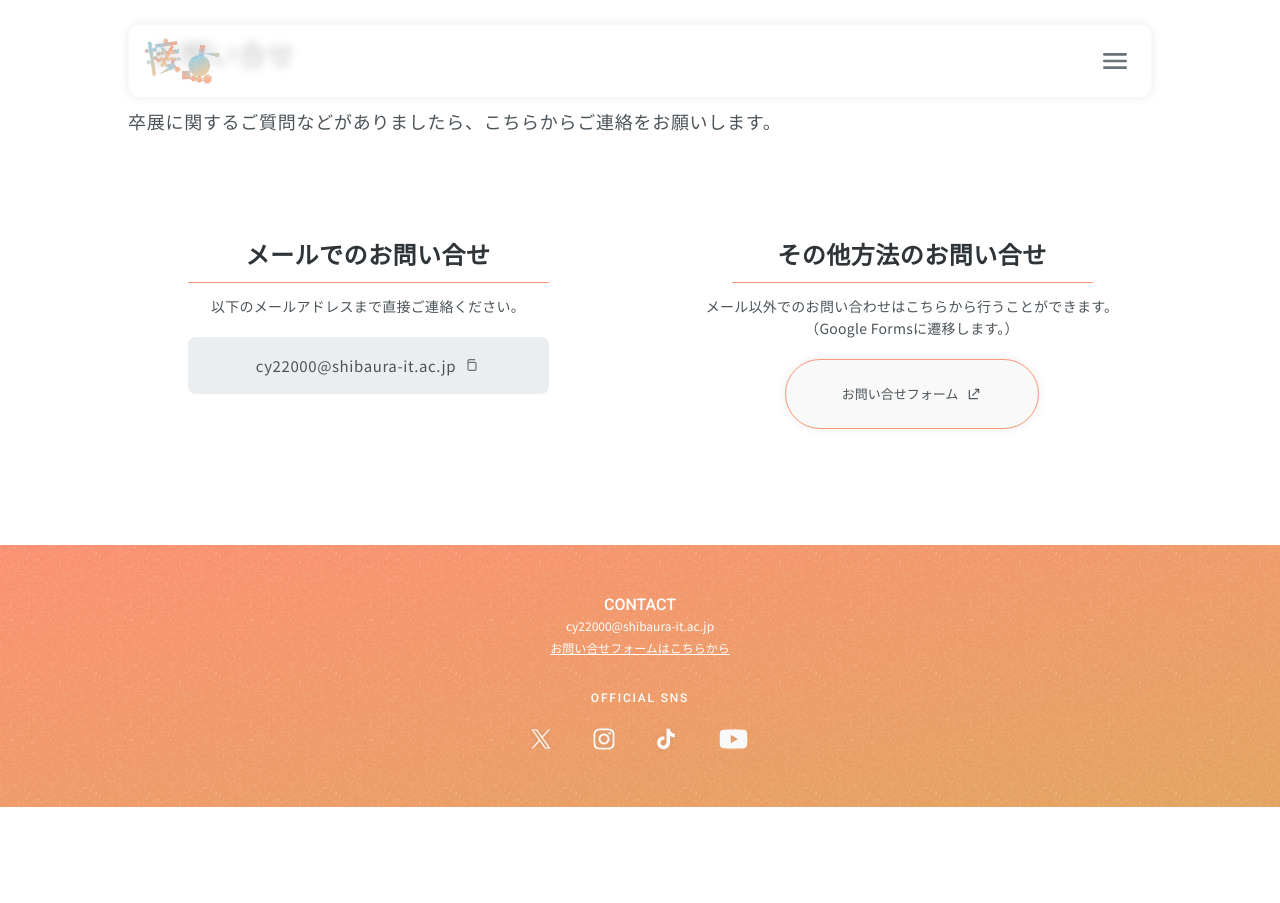
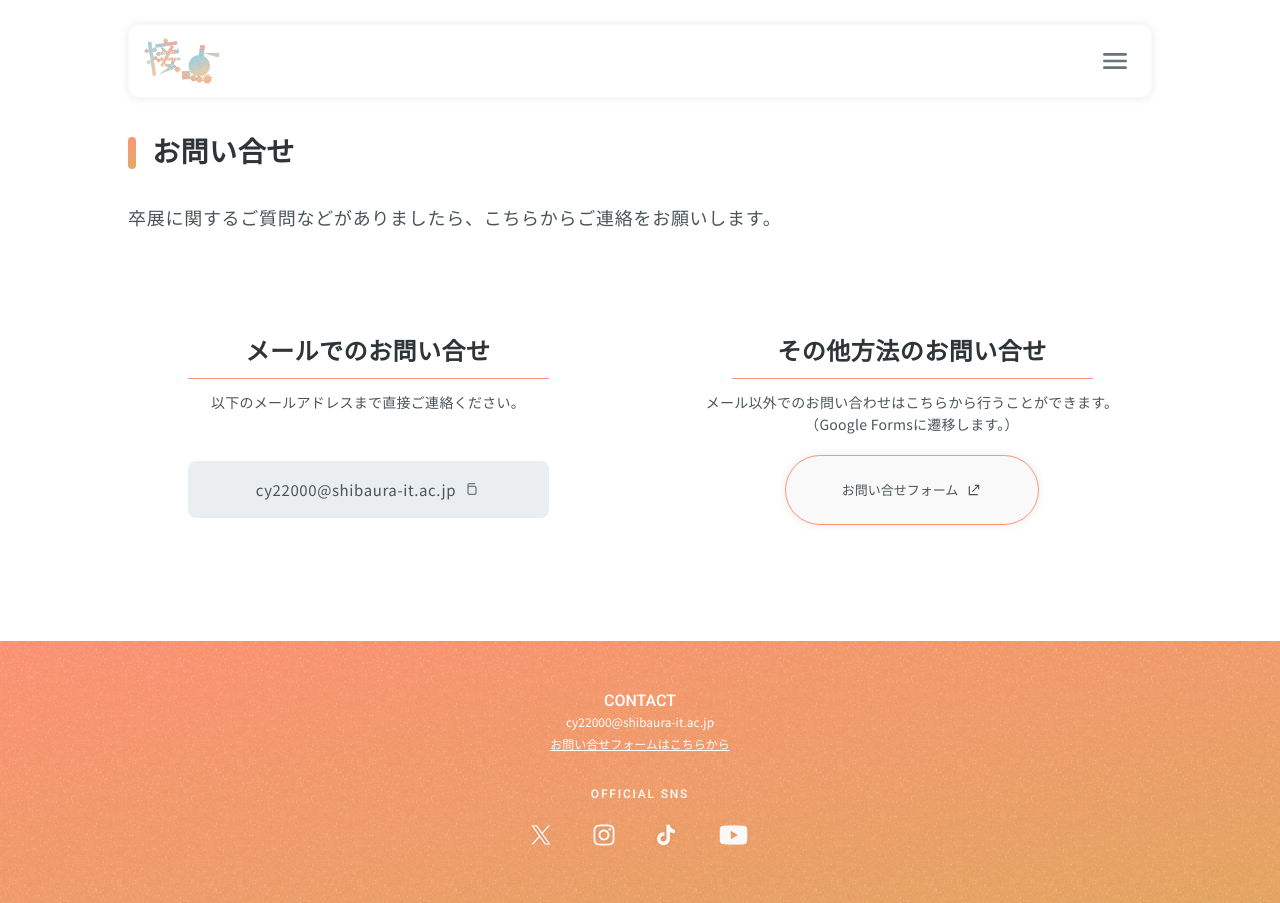
Before and after one commit to perl-0815/sit-desgin-expo2026, a Next.js app: page /contact in a window 1280 px wide. Before the commit the page ends 807 px from the top, so only its background shows below. Built offline with nearby package versions, Linux system fonts and the light colour scheme; a web font is replaced by a local one.

Commit message:
一旦全ページ調整完了

```diff
--- a/app/TopPageClient.tsx
+++ b/app/TopPageClient.tsx
@@ -117,7 +117,8 @@ export default function TopPageClient({
   const mobileNextItem = visiblePreviewItems[mobileNextIndex]
   return (
     // 画面が短いときでもフッターが下端に揃うよう、最小高さを確保します。
-    <div className="mx-auto flex min-h-screen w-full max-w-[393px] flex-col bg-[#F9F9F9] md:max-w-[1280px]">
+    // モバイルは横幅いっぱいに広げるため、最大幅の制限はmd以上に限定します。
+    <div className="mx-auto flex min-h-screen w-full flex-col bg-[#F9F9F9] md:max-w-[1280px]">
       {/* デスクトップは横幅のみ広げ、シングルカラムの構成は維持します。 */}
       {/* 全ページ共通のヘッダーを配置し、スクロール中も固定表示します。 */}
       <GlobalHeader activeId="top" />
--- a/app/career/CareerClient.tsx
+++ b/app/career/CareerClient.tsx
@@ -273,7 +273,8 @@ export default function CareerClient() {
 
   return (
     // 短いページでもフッター下に余白が出ないように、最小高さを設定します。
-    <div className="mx-auto flex min-h-screen w-full max-w-[393px] flex-col bg-[#F9F9F9] text-[#2E3437] md:max-w-[1200px] lg:max-w-[1280px]">
+    // モバイルは画面幅いっぱいに広げるため、最大幅の制限はmd以上に限定します。
+    <div className="mx-auto flex min-h-screen w-full flex-col bg-[#F9F9F9] text-[#2E3437] md:max-w-[1200px] lg:max-w-[1280px]">
       {/* デスクトップは横幅のみ広げ、シングルカラムの構成は維持します。 */}
       {/* 全ページ共通のヘッダーを配置し、スクロール中も固定表示します。 */}
       <GlobalHeader activeId="career" />
--- a/app/components/GlobalHeader.tsx
+++ b/app/components/GlobalHeader.tsx
@@ -53,8 +53,8 @@ export default function GlobalHeader({
           className ?? ""
         }`.trim()}
       >
-        {/* モバイル版のヘッダー高さを少し詰め、全ページで縦幅を抑えます。 */}
-        <div className="w-full max-w-[393px] px-4 pt-2 pointer-events-auto md:max-w-[1280px] md:px-[128px] md:pt-[24px]">
+        {/* モバイルは画面幅いっぱいに広げるため、最大幅の制限はmd以上に限定します。 */}
+        <div className="w-full px-4 pt-2 pointer-events-auto md:max-w-[1280px] md:px-[128px] md:pt-[24px]">
           <div className="flex items-center justify-between rounded-[12px] border border-[#F9F9F9] bg-white/80 px-3 py-1.5 shadow-[0_0_8px_rgba(106,115,120,0.15)] backdrop-blur-[4px] md:py-2">
             <Link
               href="/"
--- a/app/contact/ContactClient.tsx
+++ b/app/contact/ContactClient.tsx
@@ -69,15 +69,19 @@ export default function ContactClient() {
 
   return (
     // フッターが下端に揃うように、ページ全体の最小高さを確保します。
-    <div className="mx-auto flex min-h-screen w-full max-w-[393px] flex-col bg-white md:max-w-[1200px] lg:max-w-[1280px]">
+    // モバイルは画面幅いっぱいに広げるため、最大幅の制限はmd以上に限定します。
+    <div className="mx-auto flex min-h-screen w-full flex-col bg-white md:max-w-[1200px] lg:max-w-[1280px]">
       {/* デスクトップは横幅のみ広げ、シングルカラムの構成は維持します。 */}
       {/* 全ページ共通のヘッダーを配置し、スクロール中も固定表示します。 */}
       <GlobalHeader activeId="contact" />
 
+      {/* 固定ヘッダーとコンテンツが重ならないよう、他ページと同じ上余白を確保します。 */}
+      <div className="pt-[84px] md:pt-[96px]">
       {/* 見出し行は左のグラデーションバーと右上メニューでFigma構成を再現します。 */}
       <div className="flex items-center justify-between px-4 pt-6 md:px-[128px] md:pt-[36px] md:pb-3">
         <div className="flex items-center gap-3 md:gap-4">
-          <span className="h-6 w-2 rounded-[4px] from-[#FB9678] to-[#E5A967] md:h-8" />
+          {/* 研究ページと同様に、左のオレンジバーは縦グラデーションで表現します。 */}
+          <span className="h-6 w-2 rounded-[4px] bg-gradient-to-b from-[#FB9678] to-[#E5A967] md:h-8" />
           <h1 className="text-[24px] font-extrabold tracking-[0.04em] text-[#2E3437] [font-family:var(--font-shippori-mincho-b1),'Hiragino_Mincho_ProN',serif] md:text-[28px] md:tracking-[0.02em]">
             お問い合せ
           </h1>
@@ -105,7 +109,8 @@ export default function ContactClient() {
           <p className="mt-2 text-[12px] leading-[1.6] tracking-[0.02em] text-[#4B5459] md:mt-3 md:text-center md:text-[14px]">
             以下のメールアドレスまで直接ご連絡ください。
           </p>
-          <div className="mt-3 md:mt-5 md:pb-[20px]">
+          {/* デスクトップ版ではコピー欄の前に少し余白を足して視線の抜けを作ります。 */}
+          <div className="mt-3 md:mt-12 md:pb-[20px]">
             <button
               type="button"
               onClick={handleCopyEmail}
@@ -183,6 +188,7 @@ export default function ContactClient() {
           </div>
         </section>
       </div>
+      </div>
 
       {/* トーストはページ全体で使えるよう最下部に固定します。 */}
       <div
--- a/app/dev-auth/page.tsx
+++ b/app/dev-auth/page.tsx
@@ -21,7 +21,8 @@ const DevAuthPage = ({ searchParams }: DevAuthPageProps) => {
 
   return (
     <main className="min-h-screen bg-white text-gray-900">
-      <div className="mx-auto flex min-h-screen w-full max-w-xl flex-col justify-center px-6 py-12">
+      {/* モバイルは画面幅いっぱいに広げるため、最大幅の制限はmd以上に限定します。 */}
+      <div className="mx-auto flex min-h-screen w-full flex-col justify-center px-6 py-12 md:max-w-xl">
         <h1 className="text-2xl font-semibold">開発用アクセス認証</h1>
         <p className="mt-3 text-sm text-gray-600">
           デザイナー確認用の簡易認証です。開発フラグが有効な場合のみ入力が必要です。
--- a/app/events/EventsClient.tsx
+++ b/app/events/EventsClient.tsx
@@ -10,7 +10,8 @@ export default function EventsClient() {
     // ページ全体は淡いグレーを敷き、白背景のギャップを目立たせないようにします。
     <div className="min-h-screen bg-[#F9F9F9]">
       {/* 研究・作品紹介ページに合わせて、外側の最大幅と中央寄せを統一します。 */}
-      <div className="relative mx-auto flex min-h-screen w-full max-w-[393px] flex-col bg-[#F9F9F9] md:max-w-[1280px]">
+      {/* モバイルは画面幅いっぱいに広げるため、最大幅の制限はmd以上に限定します。 */}
+      <div className="relative mx-auto flex min-h-screen w-full flex-col bg-[#F9F9F9] md:max-w-[1280px]">
         {/* ヘッダーは既存コンポーネントを使い回します。 */}
         <GlobalHeader activeId="events" />
         {/* 固定ヘッダーと本文が重ならないよう、上部に余白を確保します。 */}
--- a/app/events/exhibitions/[id]/ExhibitionDetailClient.tsx
+++ b/app/events/exhibitions/[id]/ExhibitionDetailClient.tsx
@@ -113,7 +113,8 @@ export default function ExhibitionDetailClient({
   return (
     // 詳細ページの背景は作品・研究と揃えて白に統一します。
     // フッター下の余白を防ぎ、短い場合も下端に揃えるため最小高さを付与します。
-    <div className="mx-auto flex min-h-screen w-full max-w-[393px] flex-col bg-white md:max-w-[1200px] lg:max-w-[1280px]">
+    // モバイルは画面幅いっぱいに広げるため、最大幅の制限はmd以上に限定します。
+    <div className="mx-auto flex min-h-screen w-full flex-col bg-white md:max-w-[1200px] lg:max-w-[1280px]">
       {/* デスクトップは横幅のみ広げ、シングルカラムの構成は維持します。 */}
       {/* 全ページ共通のヘッダーを配置し、スクロール中も固定表示します。 */}
       <GlobalHeader activeId="events" />
--- a/app/research/ResearchWorksClient.tsx
+++ b/app/research/ResearchWorksClient.tsx
@@ -477,7 +477,8 @@ export default function ResearchWorksClient() {
 
   return (
     // 余白でフッターが浮かないように、最小高さを確保します。
-    <div className="mx-auto flex min-h-screen w-full max-w-[393px] flex-col bg-[#F9F9F9] md:max-w-[1280px]">
+    //モバイルは画面幅いっぱいに広げるため、最大幅の制限はmd以上に限定します。
+    <div className="mx-auto flex min-h-screen w-full flex-col bg-[#F9F9F9] md:max-w-[1280px]">
       {/* デスクトップは横幅のみ広げ、シングルカラムの構成は維持します。 */}
       {/* 全ページ共通のヘッダーを配置し、スクロール中も固定表示します。 */}
       <GlobalHeader activeId={activeMenuId} />
--- a/app/research/[id]/ResearchDetailClient.tsx
+++ b/app/research/[id]/ResearchDetailClient.tsx
@@ -268,7 +268,8 @@ export default function ResearchDetailClient({
   return (
     // トップページの見た目に揃えるため、詳細ページの背景を白に統一します。
     // フッターが下端に揃うよう、コンテナに最小高さを追加します。
-    <div className="mx-auto flex min-h-screen w-full max-w-[393px] flex-col bg-white md:max-w-[1200px] lg:max-w-[1280px]">
+    {/* モバイルは画面幅いっぱいに広げるため、最大幅の制限はmd以上に限定します。 */}
+    <div className="mx-auto flex min-h-screen w-full flex-col bg-white md:max-w-[1200px] lg:max-w-[1280px]">
       {/* デスクトップは横幅のみ広げ、シングルカラムの構成は維持します。 */}
       {/* 全ページ共通のヘッダーを配置し、スクロール中も固定表示します。 */}
       <GlobalHeader activeId="research" />
--- a/app/works/[id]/WorksDetailClient.tsx
+++ b/app/works/[id]/WorksDetailClient.tsx
@@ -250,7 +250,8 @@ export default function WorksDetailClient({ id }: WorksDetailClientProps) {
   return (
     // 他ページと合わせるため、詳細ページの背景を白に統一します。
     // フッターが下端に張り付くよう、コンテナに最小高さを設定します。
-    <div className="mx-auto flex min-h-screen w-full max-w-[393px] flex-col bg-white md:max-w-[1200px] lg:max-w-[1280px]">
+    // モバイルは画面幅いっぱいに広げるため、最大幅の制限はmd以上に限定します。
+    <div className="mx-auto flex min-h-screen w-full flex-col bg-white md:max-w-[1200px] lg:max-w-[1280px]">
       {/* デスクトップは横幅のみ広げ、シングルカラムの構成は維持します。 */}
       {/* 全ページ共通のヘッダーを配置し、スクロール中も固定表示します。 */}
       <GlobalHeader activeId="works" />
```
